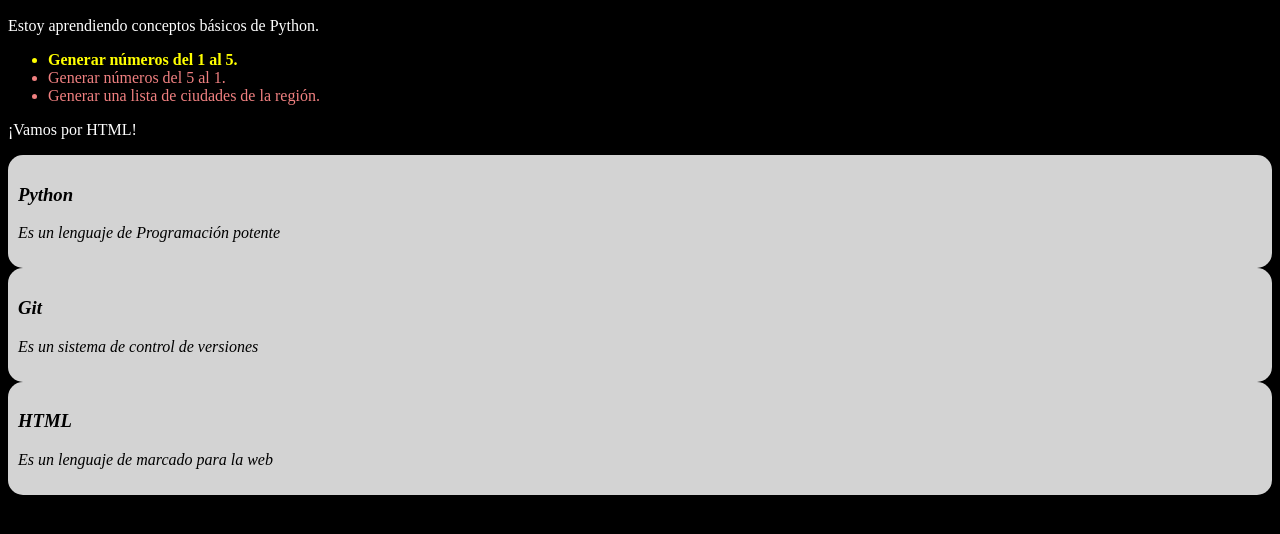
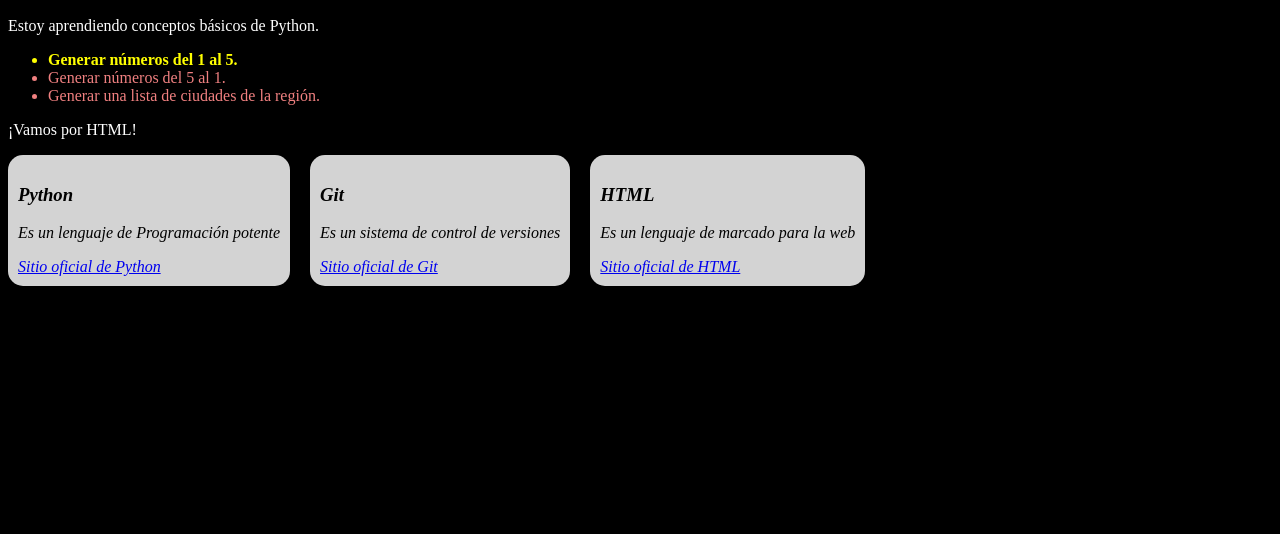
Before and after one commit to vmpe19832023-sketch/Fundamentos-Python, a plain HTML site: page index.html in a window 1280 px wide. Shown: the part 110-644 px from the top of the page. Drawn offline with Linux system fonts and the light colour scheme.

Commit message:
Python desde cero

```diff
--- a/index.html
+++ b/index.html
@@ -4,10 +4,7 @@
     <meta charset="UTF-8">
     <title>Portafolio de Python by Víctor Manuel</title>
     <style>
-        .tarjeta p {
-            color: black;
-        }
-        .tarjeta h3 {
+        .tarjeta p, h3 {
             color: black;
         }
         p {
@@ -31,7 +28,7 @@
             color: yellow;
         }
         .repisa {
-            flex-wrap: wrap;
+            display: flex;
             gap: 20px;
         }
         .tarjeta {
@@ -56,14 +53,17 @@
         <div class="tarjeta">
             <h3>Python</h3>
             <p>Es un lenguaje de Programación potente</p>
+            <a href="https://www.python.org">Sitio oficial de Python</a>
         </div>
         <div class="tarjeta">
             <h3>Git</h3>
             <p>Es un sistema de control de versiones</p>
+            <a href="https://git-scm.com">Sitio oficial de Git</a>
         </div>
         <div class="tarjeta">
             <h3>HTML</h3>
             <p>Es un lenguaje de marcado para la web</p>
+            <a href="https://developer.mozilla.org/en-US/docs/Web/HTML">Sitio oficial de HTML</a>
         </div>
     </div>
 </body>
```
